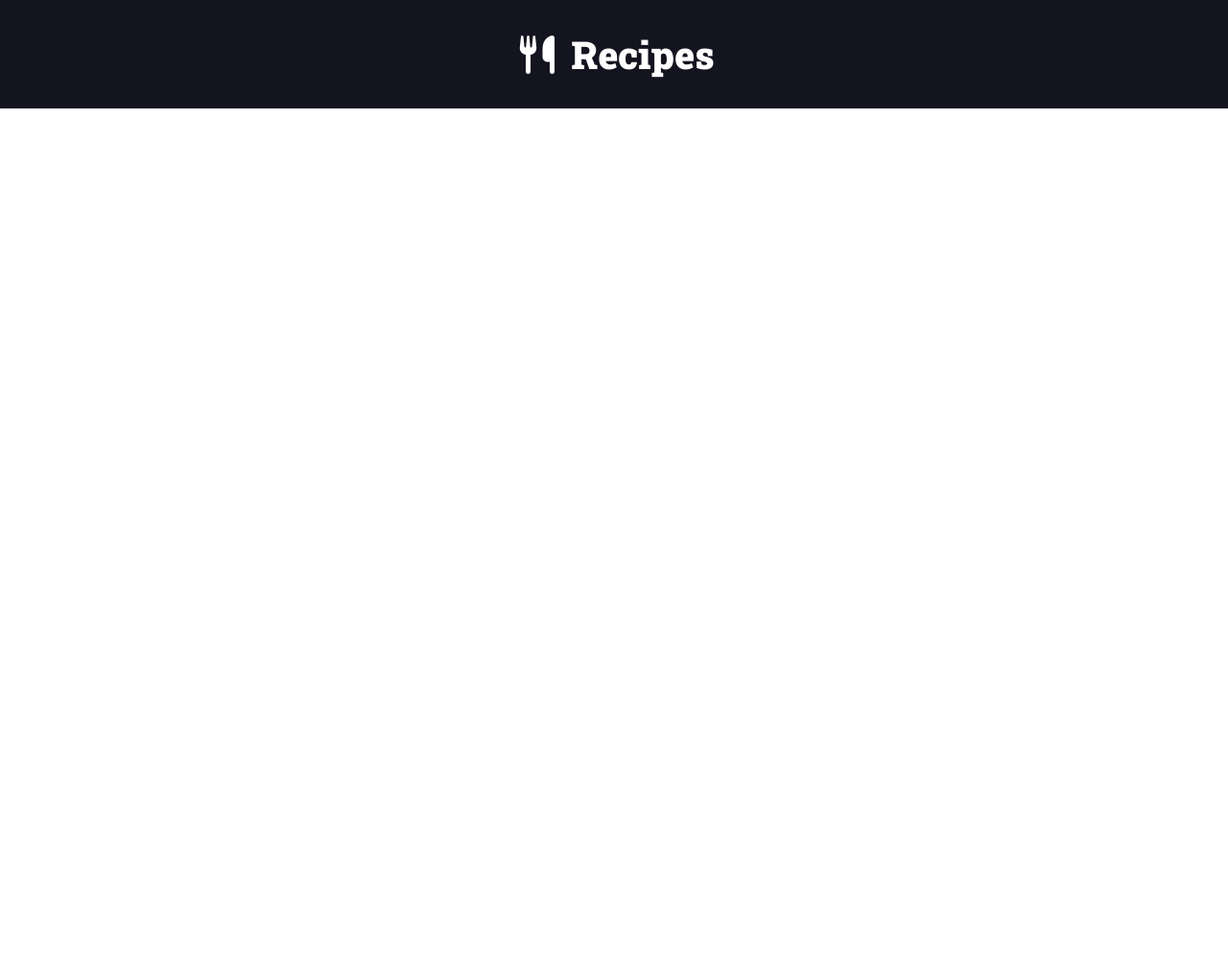
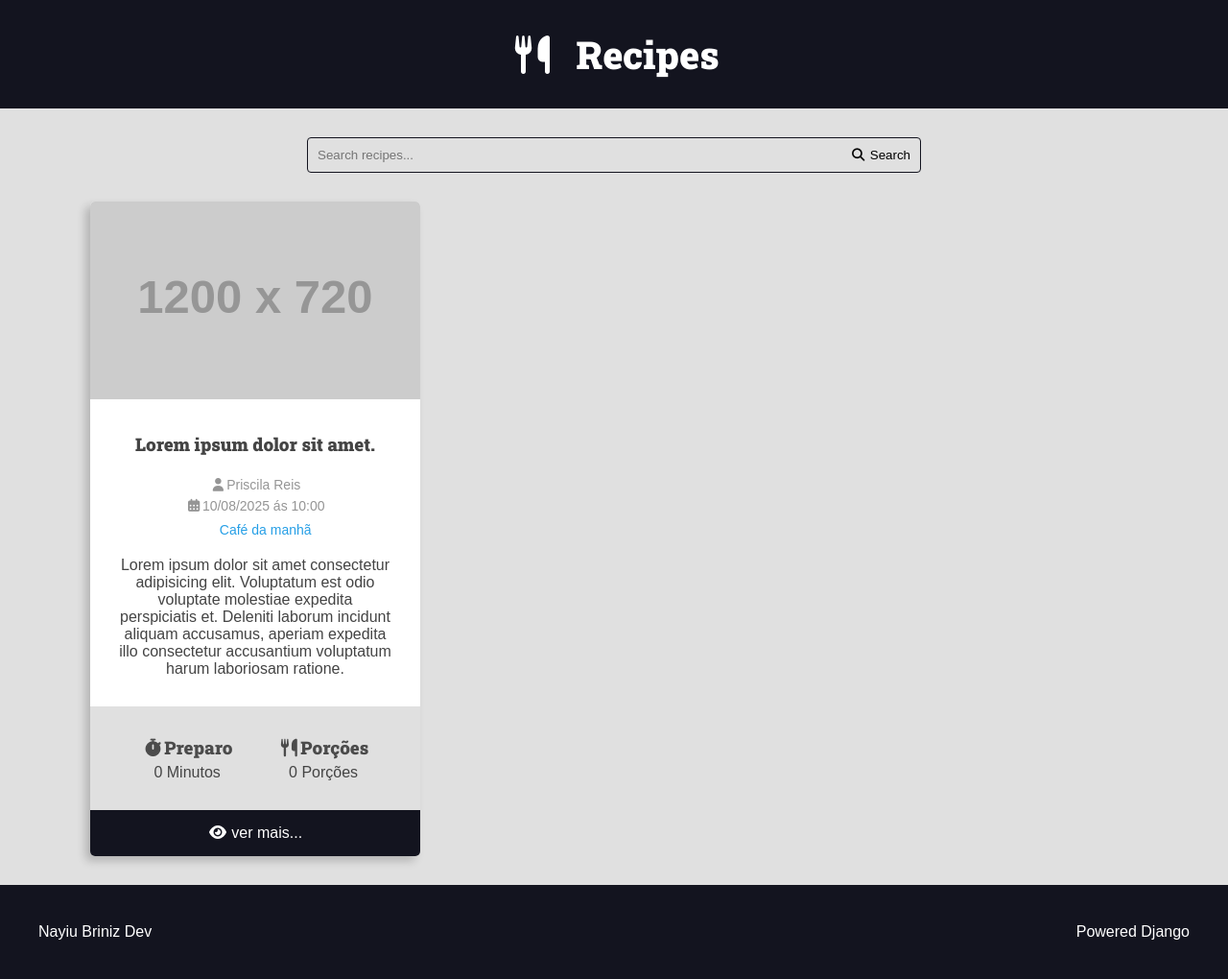
Before and after one commit to NayIubriniz/curso-django, a Django app: page / in a window 1280 px wide. Shown: the whole page at 96% size. Before the commit the page ends 113 px from the top, so only its background shows below. Run offline with Django 4.2, Linux system fonts and the light colour scheme; grey boxes labelled with a size stand in for pictures from a placeholder-image service; some libraries are stand-ins or nearby versions.

Commit message:
mais implementações

```diff
--- a/recipes/templates/recipes/pages/home.html
+++ b/recipes/templates/recipes/pages/home.html
@@ -1,17 +1,16 @@
 {% include 'recipes/partials/head.html' %}
 
 <body>
-    <header class="main-header-container">
-        <div class="main-header container">
-             <h1>
-                <a class="main-logo" href="/">
-                    <i class="fas  fa-utensils main-logo-icon"></i>
-                    <span class="main-logo-text">Recipes</span>
-                </a>
-            </h1>
+{% include 'recipes/partials/header.html' %}
+{% include 'recipes/partials/search.html' %}
+
+    <main class="main-content-container">
+        <div class="main-content main-content-list container">
+            {% include 'recipes/partials/recipe.html'%}
+
+
         </div>
-
-    </header>
-
+    </main>
+    {% include 'recipes/partials/footer.html' %}
 </body>
 </html>
--- /dev/null
+++ b/recipes/templates/recipes/partials/footer.html
@@ -0,0 +1,8 @@
+<footer class="main-footer">
+    <div class="developer">
+        <a href="https://www.nayiubrinizdev.com.br" target="_blank" rel="noreferrer noreferrer" title="Visit Nayiu Briniz Dev">Nayiu Briniz Dev</a>
+    </div>
+    <div class="powered">
+        <a href="https://www.djangoproject.com/" target="_blank" rel="noreferrer noope">Powered Django</a>
+    </div>
+</footer>
--- a/recipes/templates/recipes/partials/head.html
+++ b/recipes/templates/recipes/partials/head.html
@@ -52,6 +52,11 @@
             --font-primary: sans-serif;
             --font-headings: 'Roboto Slab', serif;
 
+            --h1-font-size: 1.25rem;
+            --h2-font-size: 14px;
+
+
+            --spacing-gutter-small: 1rem;
             --spacing-gutter-medium: 3rem;
             --spacing-gutter-large: 4rem;
         }
@@ -65,14 +70,19 @@
             font-size: 62.5%;
         }
         body{
+            max-width: 100%;
+            margin: 0 auto;
             font-size: 1.6rem;
-            font-family: var(--font-primary); ;
+            font-family: var(--font-primary);
+            background: var(--color-gray-1);
+            color: var(--color-dark-text);
+            min-height: 100vh;
         }
         h1, h2, h3, h4, h5, h6{
             font-family: var(--font-headings);
         }
         .container{
-            max-width:144rem;
+            max-width: 144rem;
             margin: 0 auto;
             padding: var(--spacing-gutter-medium) ;
         }
@@ -84,14 +94,182 @@
             color: var(--color-white);
             text-decoration: none;
             display: flex;
-            flex-direction: row nowrap;
+            flex-flow: row nowrap;
             align-items: center;
             justify-content: center;
             width: fit-content;
             margin: 0 auto;
         }
         .main-logo-icon{
-            margin-right: 1rem;
+            margin-right: 2rem;
+        }
+        .search-form{
+            border: .125rem solid var(--color-primary-dark);
+            max-width: 64rem;
+            margin: 0 auto;
+            border-radius: .4rem;
+            position: relative;
+            transition: all 300ms ease-in-out;
+        }
+        .search-input, .search-button{
+            border:none;
+            background:none;
+            outline:none;
+            padding: 1rem;
+            transition: all 300ms ease-in-out;
+
+        }
+        .search-input{
+            width: 100%;
+            padding-right:5rem;
+        }
+        .search-button{
+            position: absolute;
+            top: 0;
+            right: 0;
+        }
+        .search-button:focus{
+            outline: 1px solid var(--color-primary);
+            background: rgba(0, 0, 0, .05);
+            cursor: pointer;
+        }
+        .search-form:focus-within{
+            border-color: var(--color-primary);
+            background-color: var(--color-white);
+            box-shadow: 0 0 0 .2rem var(--color-primary-light);
+        }
+        .search-form:focus-within .search-button{
+            color: var(--color-primary);
+        }
+        .main-content-container{
+            flex: 1;
+            width: 100%;
+            height: auto;
+
+        }
+        .main-content{
+            width: 90%;
+            margin: 0 auto;
+            padding-top: 0;
+        }
+
+        .main-content-list{
+            display: grid;
+            grid-template-columns: repeat(auto-fill, minmax(340px, 1fr));
+            gap: var(--spacing-gutter-medium);
+            align-items: stretch;
+        }
+        .recipe{
+             background: var(--color-white);
+             box-shadow: -5px 5px 10px rgba(0,0,0,.2);
+             transform: scale(1);
+             transition: all 300ms ease-in-out;
+             border-radius: .5rem;
+             overflow: hidden;
+             display: flex;
+             flex-direction: column;
+             height: 100%;
+             text-align: center;
+        }
+        .recipe{
+            flex: 1;
+        }
+        .recipe img{
+            max-width: 100%;
+
+
+        }
+
+        .recipe-list-item{
+            max-width: 64rem;
+        }
+        .recipe-list-item:hover{
+            transform: scale(1.02);
+            box-shadow: -8px 8px 18px rgba(0,0,0,.25);
+        }
+        .recipe-title-container{
+            padding: var(--spacing-gutter-medium);
+            font-size: var(--h1-font-size);
+
+            padding-bottom: calc(var(--spacing-gutter-medium) / 2);
+        }
+        .recipe-author{
+            padding: 0 var(--spacing-gutter-medium);
+            font-size: var(--h2-font-size);
+
+        }
+        .recipe-content{
+            padding: var(--spacing-gutter-medium);
+            padding-top: 2rem;
+        }
+        .recipe-author-item{
+            display: flex;
+            justify-content: center;
+            align-items: center;
+            color: var(--color-gray-4);
+            padding-top: .625rem;
+        }
+        .recipe-link-coffee{
+            padding-top: .3rem;
+        }
+         .recipe-author a{
+            color: var(--color-primary);
+            transition: all 300ms ease-in-out;
+            text-decoration: none;
+        }
+        .recipe-author a:hover{
+            color: var(--color-primary-dark);
+        }
+
+        .recipe-meta-container{
+            display: flex;
+            flex-flow: row wrap;
+            padding: var(--spacing-gutter-medium);
+            background: var(--color-gray-1);
+        }
+        .recipe-meta{
+            display: flex;
+            flex-flow: column nowrap;
+            flex-shrink: 1;
+            flex-grow: 1;
+            text-align: center;
+        }
+        .recipe-meta-title{
+            font-weight: 700;
+            color: var(--color-gray-7);
+            margin-bottom: .5rem;
+        }
+        .recipe-footer > a{
+            background: var(--color-primary-dark);
+            display: block;
+            flex-flow: row nowrap;
+            color: var(--color-white);
+            text-decoration: none;
+            text-align: center;
+            padding: 1.5rem var(--spacing-gutter-medium);
+            transition: all 300ms ease-in-out;
+
+        }
+        .recipe-footer a:hover {
+            filter: brightness(1.2);
+        }
+        .main-footer{
+            display: flex;
+            align-items: center;
+            justify-content: space-between;
+            background: var(--color-primary-dark);
+            color: var(--color-white);
+            padding:var(--spacing-gutter-large) ;
+
+        }
+        .main-footer a{
+            color: var(--color-white);
+            text-decoration: none;
+            transition: all 300ms ease-in-out;
+        }
+        .main-footer a:hover{
+            filter: brightness(.5);
+            color: var(--color-primary);
         }
     </style>
 
--- /dev/null
+++ b/recipes/templates/recipes/partials/header.html
@@ -0,0 +1,12 @@
+
+
+<header class="main-header-container">
+    <div class="main-header container">
+        <h1>
+            <a class="main-logo" href="/">
+                <i class="fas  fa-utensils main-logo-icon"></i>
+                <span class="main-logo-text">Recipes</span>
+            </a>
+        </h1>
+    </div>
+</header>
--- /dev/null
+++ b/recipes/templates/recipes/partials/recipe.html
@@ -0,0 +1,48 @@
+<div class="recipe recipe-list-item">
+        <div class="recipe-cover">
+            <img src="https://placehold.co/1200x720/000000/FFFFFF/png" alt="Temporary">
+        </div>
+        <div class="recipe-title-container">
+            <h2 class="recipe-title">Lorem ipsum dolor sit amet.</h2>
+        </div>
+        <div class="recipe-author">
+            <span class="recipe-author-item">
+                <i class="fas fa-user"></i>
+                    Priscila Reis
+            </span>
+            <span class="recipe-author-item">
+                <i class="fas fa-calendar-alt"></i>
+                    10/08/2025 ás 10:00
+            </span>
+            <span class="recipe-author-item">
+                <a class="recipe-link-coffee" href="/recipes/category/cafe-da-manha">
+                    <i class="fas fa-fa-layer-group"></i>
+                        <span >Café da manhã</span>
+                </a>
+            </span>
+        </div>
+        <div class="recipe-content">
+            <p>Lorem ipsum dolor sit amet consectetur adipisicing elit. Voluptatum est odio voluptate molestiae expedita perspiciatis et. Deleniti laborum incidunt aliquam accusamus, aperiam expedita illo consectetur accusantium
+                voluptatum harum laboriosam ratione.</p>
+        </div>
+        <div class="recipe-meta-container">
+            <div class="recipe-meta recipe-preparation">
+                <h3 class="recipe-meta-title"><i class="fas fa-stopwatch"></i>Preparo</h3>
+                <div class="recipe-meta-text">
+                    0 Minutos
+                </div>
+            </div>
+            <div class="recipe-meta recipe-servings">
+                <h3 class="recipe-meta-title"><i class="fas fa-utensils"></i>Porções</h3>
+                <div class="recipe-meta-text">
+                    0 Porções
+                </div>
+            </div>
+        </div>
+        <footer class="recipe-footer">
+                <a href="" class="recipe-read-more button button-dark button-full-width">
+                    <i class="fas fa-eye"></i>
+                    <span>ver mais...</span>
+                </a>
+            </footer>
+    </div>
--- /dev/null
+++ b/recipes/templates/recipes/partials/search.html
@@ -0,0 +1,11 @@
+<div class="search-container">
+    <div class="container">
+        <form class="search-form">
+            <input type="search" id="search-input" class="search-input" name="search" placeholder="Search recipes..." title="Search recipes">
+            <button type="submit" class="search-button" title="Search">
+                <i class="fas fa-search" aria-hidden="true"></i>
+                <span class="sr-only">Search</span>
+            </button>
+        </form>
+    </div>
+</div>
```
